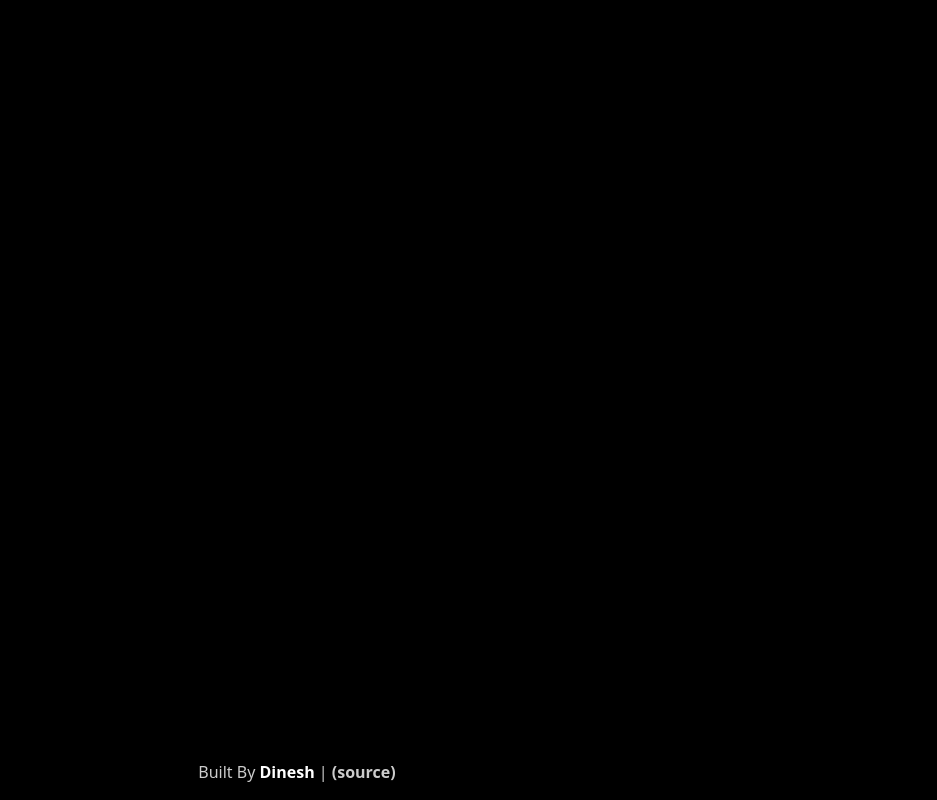
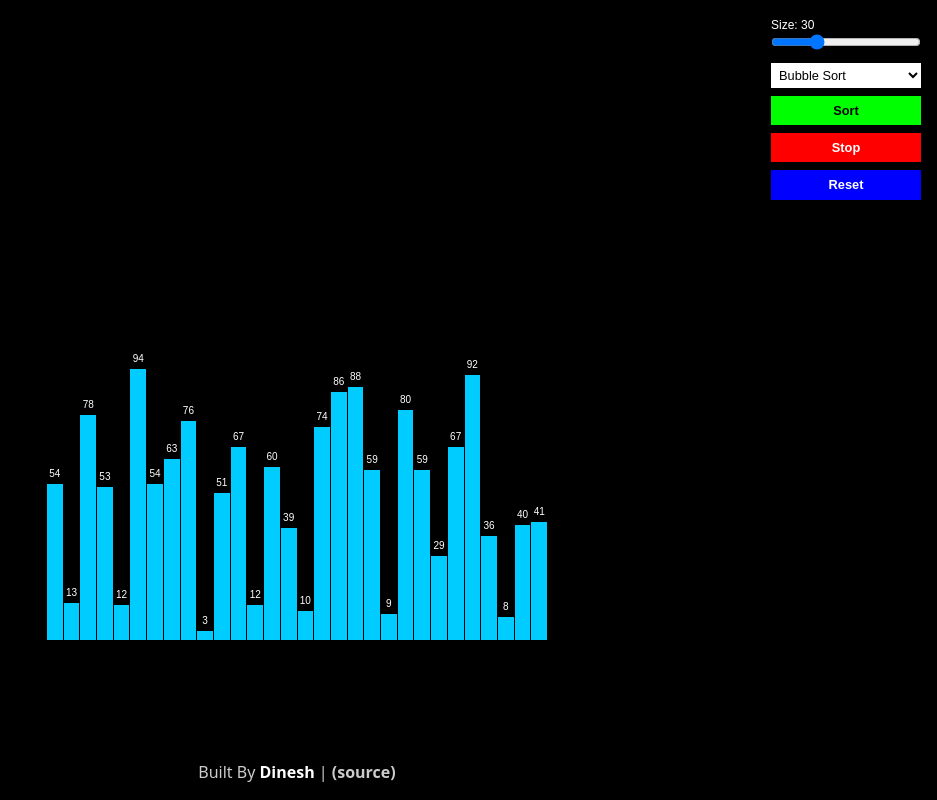
Before and after one commit to DineshDOfficial/random-animations, a Next.js app: page /animations/sorting.algorithms in a window 1280 px wide. Before the commit this address had no page. Shown: the whole page, without its empty margins (343-1280 px from the left). Built offline with nearby package versions, Linux system fonts and the light colour scheme.

Commit message:
Added Sorting Algo animation

```diff
--- /dev/null
+++ b/pages/animations/sorting.algorithms/index.tsx
@@ -0,0 +1,254 @@
+'use client'
+
+import React, { useEffect, useRef, useState } from 'react'
+
+type SortAlgorithm = 'bubble' | 'insertion' | 'selection'
+
+export default function SortingVisualizer() {
+    const [array, setArray] = useState<number[]>([])
+    const [arraySize, setArraySize] = useState(30)
+    const [isSorting, setIsSorting] = useState(false)
+    const [algorithm, setAlgorithm] = useState<SortAlgorithm>('bubble')
+    const stopRef = useRef(false)
+
+    const audioCtxRef = useRef<AudioContext | null>(null)
+    useEffect(() => {
+        audioCtxRef.current = new AudioContext()
+        generateArray()
+    }, [])
+
+    const generateArray = () => {
+        const newArr = Array.from({ length: arraySize }, () =>
+            Math.floor(Math.random() * 100) + 1
+        )
+        setArray(newArr)
+    }
+
+    const playBeep = (value: number) => {
+        const ctx = audioCtxRef.current
+        if (!ctx) return
+
+        const osc = ctx.createOscillator()
+        const gain = ctx.createGain()
+
+        osc.frequency.value = 100 + value * 5
+        gain.gain.value = 0.1
+
+        osc.connect(gain)
+        gain.connect(ctx.destination)
+
+        osc.start()
+        osc.stop(ctx.currentTime + 0.05)
+    }
+
+    const bubbleSort = async (arr: number[]) => {
+        for (let i = 0; i < arr.length - 1; i++) {
+            for (let j = 0; j < arr.length - i - 1; j++) {
+                if (stopRef.current) return
+                if (arr[j] > arr[j + 1]) {
+                    [arr[j], arr[j + 1]] = [arr[j + 1], arr[j]]
+                    playBeep(arr[j])
+                    setArray([...arr])
+                    await new Promise((r) => setTimeout(r, 50))
+                }
+            }
+        }
+    }
+
+    const insertionSort = async (arr: number[]) => {
+        for (let i = 1; i < arr.length; i++) {
+            let key = arr[i]
+            let j = i - 1
+
+            while (j >= 0 && arr[j] > key) {
+                if (stopRef.current) return
+                arr[j + 1] = arr[j]
+                j -= 1
+                playBeep(arr[j + 1])
+                setArray([...arr])
+                await new Promise((r) => setTimeout(r, 50))
+            }
+            arr[j + 1] = key
+            setArray([...arr])
+        }
+    }
+
+    const selectionSort = async (arr: number[]) => {
+        const n = arr.length
+        for (let i = 0; i < n - 1; i++) {
+            let minIdx = i
+            for (let j = i + 1; j < n; j++) {
+                if (stopRef.current) return
+                if (arr[j] < arr[minIdx]) minIdx = j
+            }
+            if (minIdx !== i) {
+                [arr[i], arr[minIdx]] = [arr[minIdx], arr[i]]
+                playBeep(arr[i])
+                setArray([...arr])
+                await new Promise((r) => setTimeout(r, 50))
+            }
+        }
+    }
+
+    const startSort = async () => {
+        setIsSorting(true)
+        stopRef.current = false
+        const arr = [...array]
+
+        if (algorithm === 'bubble') await bubbleSort(arr)
+        else if (algorithm === 'insertion') await insertionSort(arr)
+        else if (algorithm === 'selection') await selectionSort(arr)
+
+        setIsSorting(false)
+    }
+
+    const stopSort = () => {
+        stopRef.current = true
+        setIsSorting(false)
+    }
+
+    const resetArray = () => {
+        stopSort()
+        generateArray()
+    }
+
+    return (
+        <div
+            style={{
+                background: '#000',
+                height: '100vh',
+                width: '100vw',
+                color: '#fff',
+                fontFamily: 'Arial, sans-serif',
+                display: 'flex',
+                justifyContent: 'center',
+                alignItems: 'center',
+                position: 'relative',
+            }}
+        >
+            {/* Controls top-right */}
+            <div
+                style={{
+                    position: 'absolute',
+                    top: '1rem',
+                    right: '1rem',
+                    display: 'flex',
+                    flexDirection: 'column',
+                    gap: '0.5rem',
+                    width: '150px',
+                }}
+            >
+                <label style={{ fontSize: '0.75rem' }}>
+                    Size: {arraySize}
+                    <input
+                        type="range"
+                        min="10"
+                        max="80"
+                        value={arraySize}
+                        onChange={(e) => {
+                            setArraySize(Number(e.target.value))
+                            generateArray()
+                        }}
+                        disabled={isSorting}
+                        style={{ width: '100%' }}
+                    />
+                </label>
+                <select
+                    value={algorithm}
+                    onChange={(e) => setAlgorithm(e.target.value as SortAlgorithm)}
+                    disabled={isSorting}
+                    style={{
+                        padding: '4px',
+                        fontSize: '0.8rem',
+                        color: '#000', // Ensures text is visible
+                        backgroundColor: '#fff', // Ensures contrast
+                    }}
+                >
+                    <option value="bubble">Bubble Sort</option>
+                    <option value="insertion">Insertion Sort</option>
+                    <option value="selection">Selection Sort</option>
+                </select>
+
+                <button
+                    onClick={startSort}
+                    disabled={isSorting}
+                    style={{
+                        background: '#0f0',
+                        color: '#000',
+                        padding: '5px',
+                        fontWeight: 'bold',
+                        fontSize: '0.8rem',
+                    }}
+                >
+                    Sort
+                </button>
+                <button
+                    onClick={stopSort}
+                    disabled={!isSorting}
+                    style={{
+                        background: '#f00',
+                        color: '#fff',
+                        padding: '5px',
+                        fontWeight: 'bold',
+                        fontSize: '0.8rem',
+                    }}
+                >
+                    Stop
+                </button>
+                <button
+                    onClick={resetArray}
+                    disabled={isSorting}
+                    style={{
+                        background: '#00f',
+                        color: '#fff',
+                        padding: '5px',
+                        fontWeight: 'bold',
+                        fontSize: '0.8rem',
+                    }}
+                >
+                    Reset
+                </button>
+            </div>
+
+            {/* Bar Chart */}
+            <div
+                style={{
+                    display: 'flex',
+                    alignItems: 'flex-end',
+                    justifyContent: 'center',
+                    width: '100%',
+                    maxWidth: '500px',
+                    height: '60vh',
+                    gap: '1px',
+                }}
+            >
+                {array.map((val, i) => (
+                    <div
+                        key={i}
+                        style={{
+                            height: `${val * 0.6}%`,
+                            width: `${100 / array.length}%`,
+                            background: '#0cf',
+                            position: 'relative',
+                            transition: 'height 0.1s linear',
+                            display: 'flex',
+                            alignItems: 'flex-start',
+                            justifyContent: 'center',
+                        }}
+                    >
+                        <span
+                            style={{
+                                position: 'absolute',
+                                top: -18,
+                                fontSize: '10px',
+                                color: 'white',
+                            }}
+                        >
+                            {val}
+                        </span>
+                    </div>
+                ))}
+            </div>
+        </div>
+    )
+}
--- a/pages/index.tsx
+++ b/pages/index.tsx
@@ -21,7 +21,7 @@ const Home: NextPage = () => {
             <Head>
                 <title>Random Animations</title>
             </Head>
-            <main className="mx-auto max-w-[1960px] p-4">
+            <main className="mx-auto max-w-[1960px] p-4 pt-5 pb-20">
                 <div className="grid grid-cols-1 gap-6 sm:grid-cols-2 xl:grid-cols-3 2xl:grid-cols-4">
                     {animations.map(({ id, name, description, lastUpdatedDate, displayImageURL, animationPageURL, isEnabled }) => (
                         isEnabled && (
```
Also changed, not shown: animations.config.ts (+10 -1 lines), 1 other file (tests, documents, lock files or other folders).
